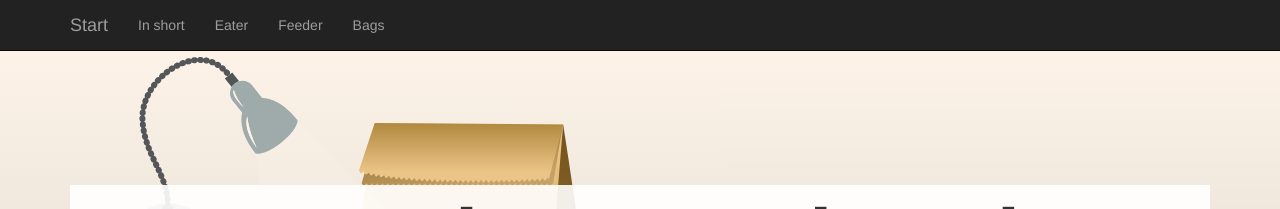
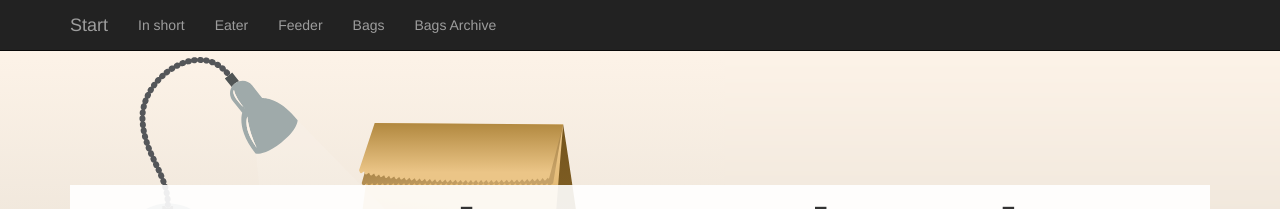
Before and after one commit to brown-bag/brown-bag.github.com, a Jekyll site: the page built from index.html, in a window 1280 px wide. Shown: the top 209 px of the page. Built offline with Jekyll 4.4.1, drawn with Linux system fonts in a browser that asks for light colours.

Commit message:
First draft of archive

```diff
--- a/_includes/navigation.html
+++ b/_includes/navigation.html
@@ -7,23 +7,27 @@
             <span class="icon-bar"></span>
             <span class="icon-bar"></span>
             <span class="icon-bar"></span>
+            <span class="icon-bar"></span>
         </button>
-        <a class="navbar-brand" href="#">Start</a>
+        <a class="navbar-brand" href="index.html#">Start</a>
     </div>
     <!-- Collect the nav links, forms, and other content for toggling -->
     <div class="collapse navbar-collapse" id="bs-example-navbar-collapse-1">
         <ul class="nav navbar-nav">
             <li>
-                <a href="#inshort">In short</a>
+                <a href="/index.html#inshort">In short</a>
             </li>
             <li>
-                <a href="#eater">Eater</a>
+                <a href="/index.html#eater">Eater</a>
             </li>
             <li>
-                <a href="#feeder">Feeder</a>
+                <a href="/index.html#feeder">Feeder</a>
             </li>
             <li>
-                <a href="#bags">Bags</a>
+                <a href="/index.html#bags">Bags</a>
+            </li>
+            <li>
+                <a href="/archive.html">Bags Archive</a>
             </li>
         </ul>
     </div>
--- /dev/null
+++ b/archive.html
@@ -0,0 +1,3 @@
+---
+layout: archive
+---
```
Also changed, not shown: _includes/archive-content.html (added, +13 -0 lines), _layouts/archive.html (added, +20 -0 lines).
